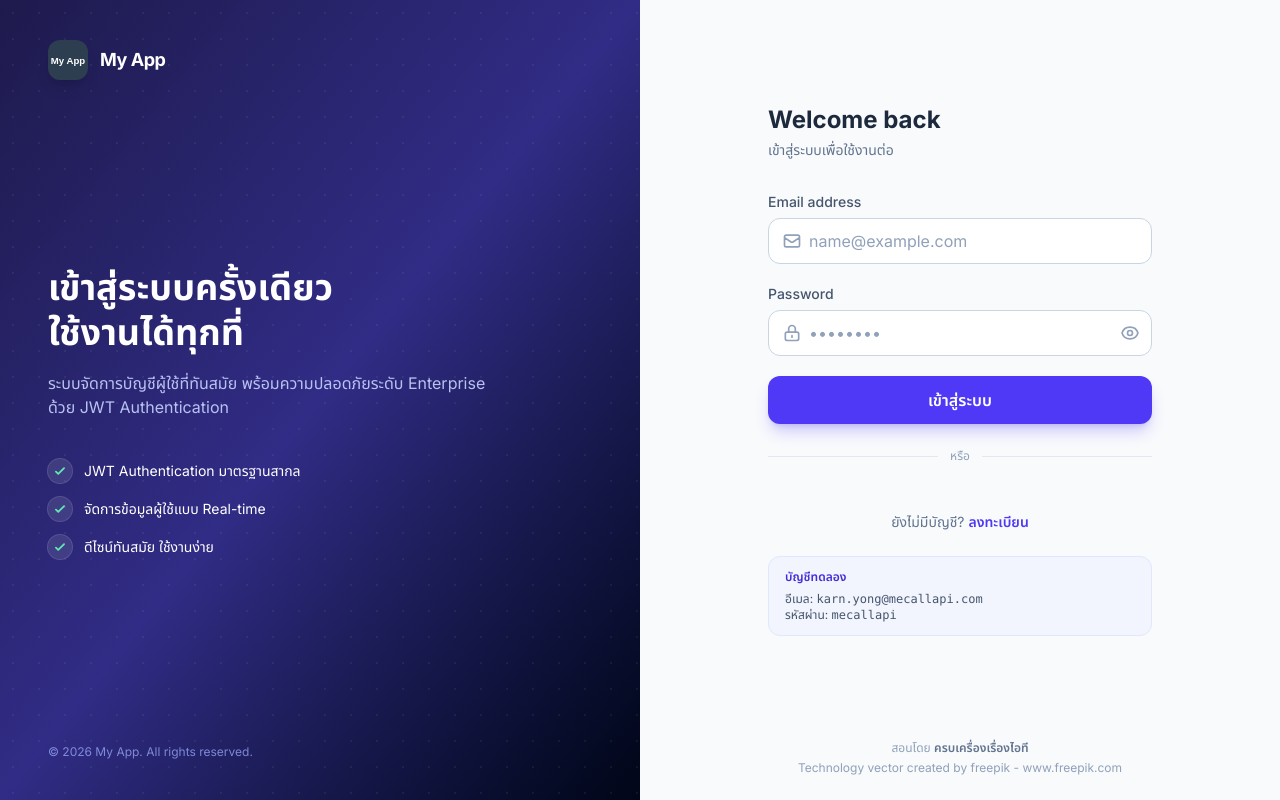
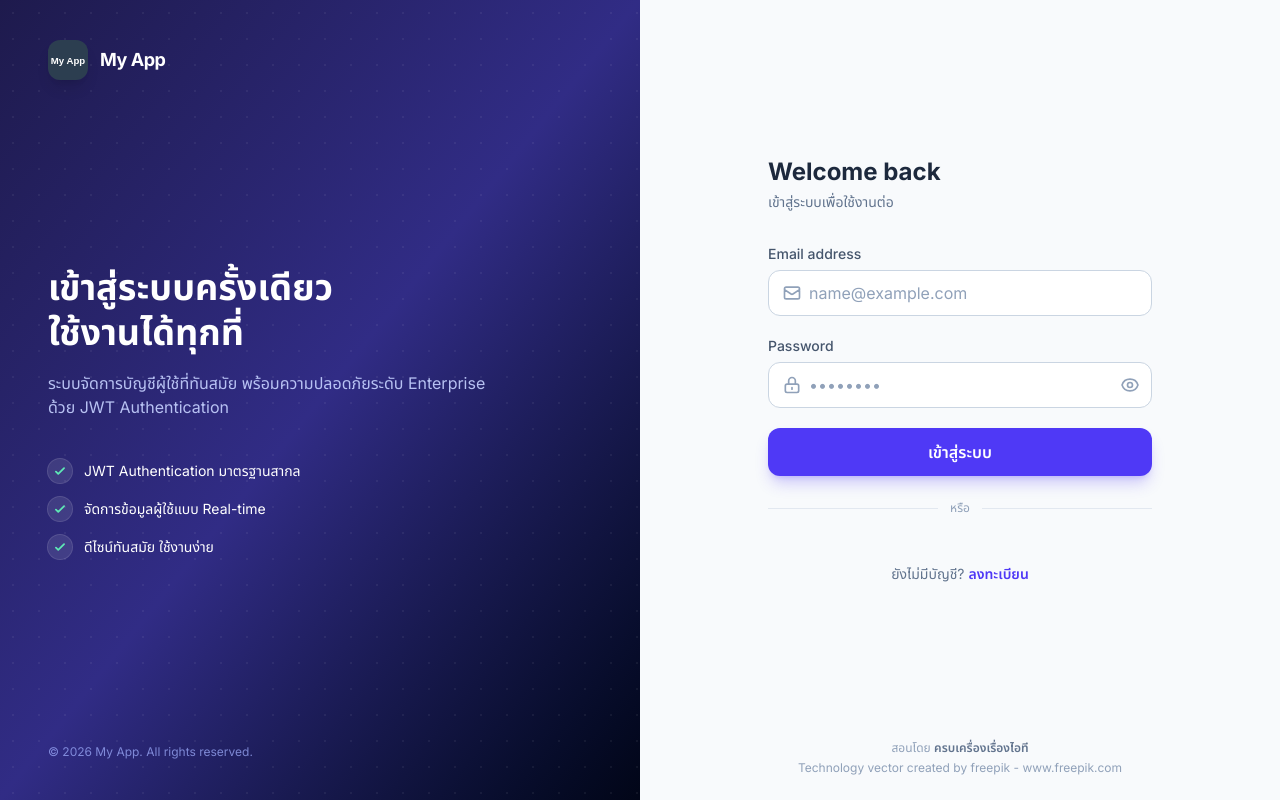
Before and after one commit to AllaboutITAppScript/vibecoding, a React (Vite) app: page /login in a window 1280 px wide. Built offline with nearby package versions, Linux system fonts and the light colour scheme; no server answers.

Commit message:
Remove demo credentials box from the login page
The demo account hint (karn.yong@mecallapi.com / mecallapi) is no
longer shown on the login form now that real registration exists.

Generated with Codebuff 🤖
Co-Authored-By: Codebuff <noreply@codebuff.com>

```diff
--- a/src/pages/Login.jsx
+++ b/src/pages/Login.jsx
@@ -343,17 +343,6 @@ export default function Login() {
             </Link>
           </p>
 
-          {/* Demo credentials */}
-          <div className="mt-6 rounded-xl border border-indigo-100 bg-indigo-50/60 px-4 py-3 text-xs text-slate-600">
-            <p className="font-semibold text-indigo-700 mb-1.5">บัญชีทดลอง</p>
-            <p>
-              อีเมล: <code className="font-mono">karn.yong@mecallapi.com</code>
-            </p>
-            <p>
-              รหัสผ่าน: <code className="font-mono">mecallapi</code>
-            </p>
-          </div>
-
         </div>
         </div>
 
```
